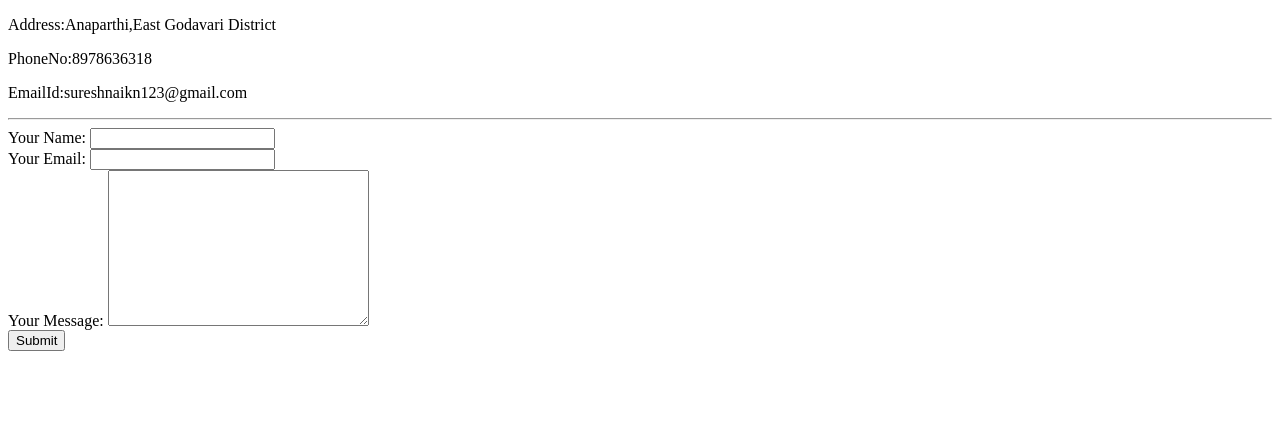
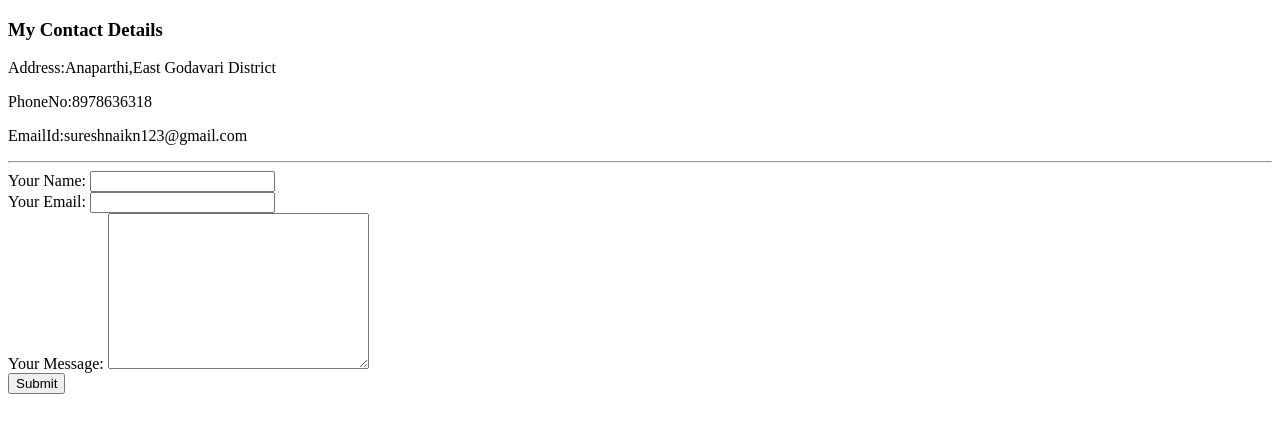
Before and after one commit to sureshnaiknenavathu/cv, a plain HTML site: page contactme.html in a window 1280 px wide. Drawn offline with Linux system fonts and the light colour scheme.

Commit message:
Update contactme.html

```diff
--- a/contactme.html
+++ b/contactme.html
@@ -4,7 +4,8 @@
     <title>Contact Details</title>
 </head>
 <body>
-    <p>Address:Anaparthi,East Godavari District</p>
+	<h3>My Contact Details</h3>
+    	<p>Address:Anaparthi,East Godavari District</p>
 	<p>PhoneNo:8978636318</p>
 	<p>EmailId:sureshnaikn123@gmail.com</p>
 	<hr>
```
